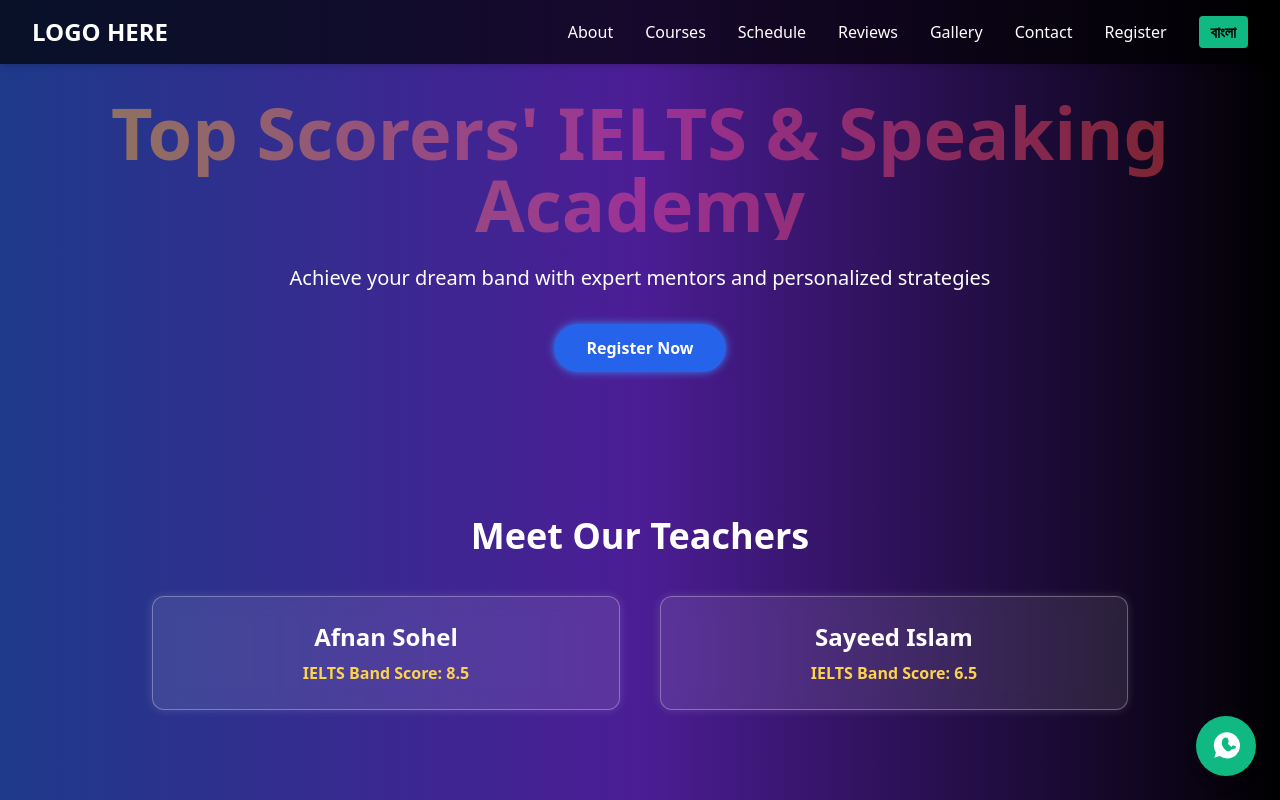
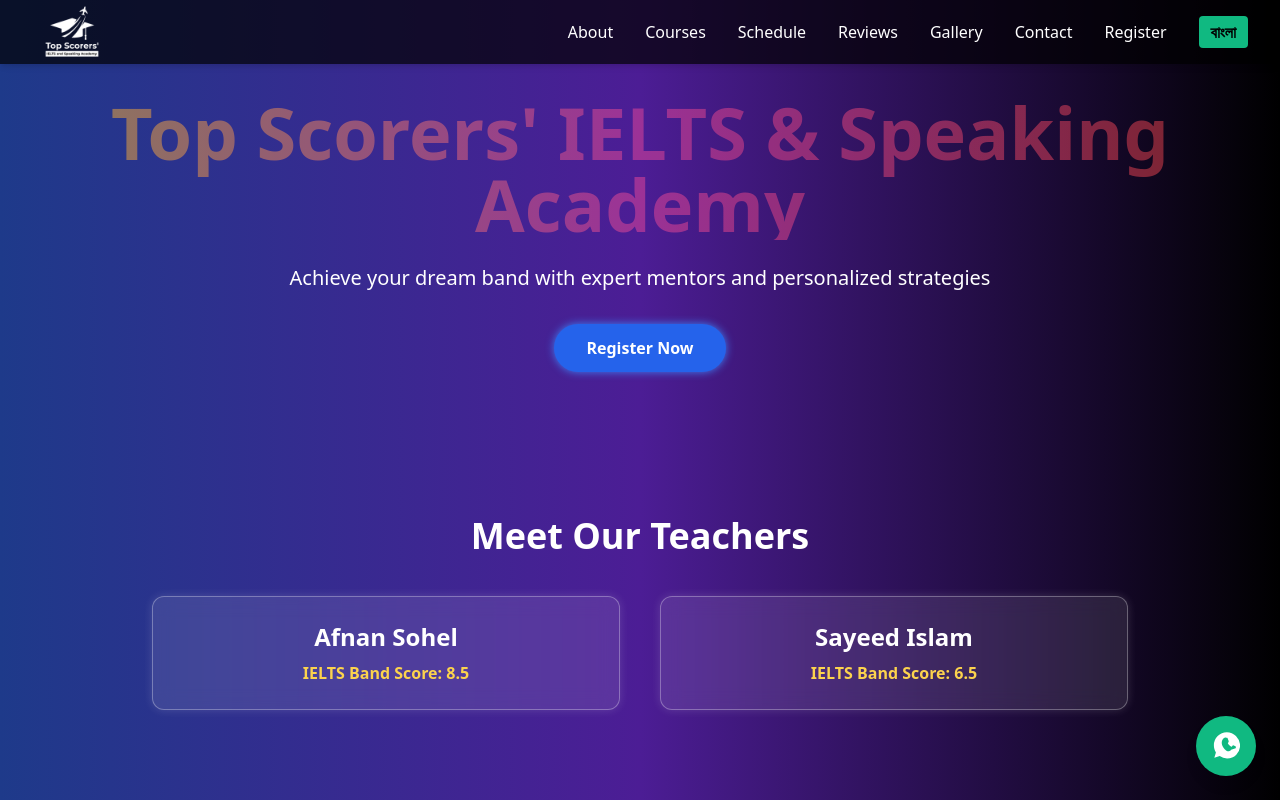
Before and after one commit to RaiyanSohel-byte/coaching-web, a plain HTML site: page index.html in a window 1280 px wide. Shown: the top 800 px of the page. Drawn offline with nearby package versions, Linux system fonts and the light colour scheme.

Commit message:
logo added and pictures vids added

```diff
--- a/index.html
+++ b/index.html
@@ -55,7 +55,9 @@
       <div
         class="max-w-7xl mx-auto px-4 sm:px-6 lg:px-8 flex justify-between items-center h-16"
       >
-        <div class="text-2xl font-bold select-none">LOGO HERE</div>
+        <div class="text-2xl font-bold select-none">
+          <img class="w-20 h-25" src="image/mainlogo.png" alt="" />
+        </div>
         <!-- Put your logo here -->
         <button
           id="menu-toggle"
```
